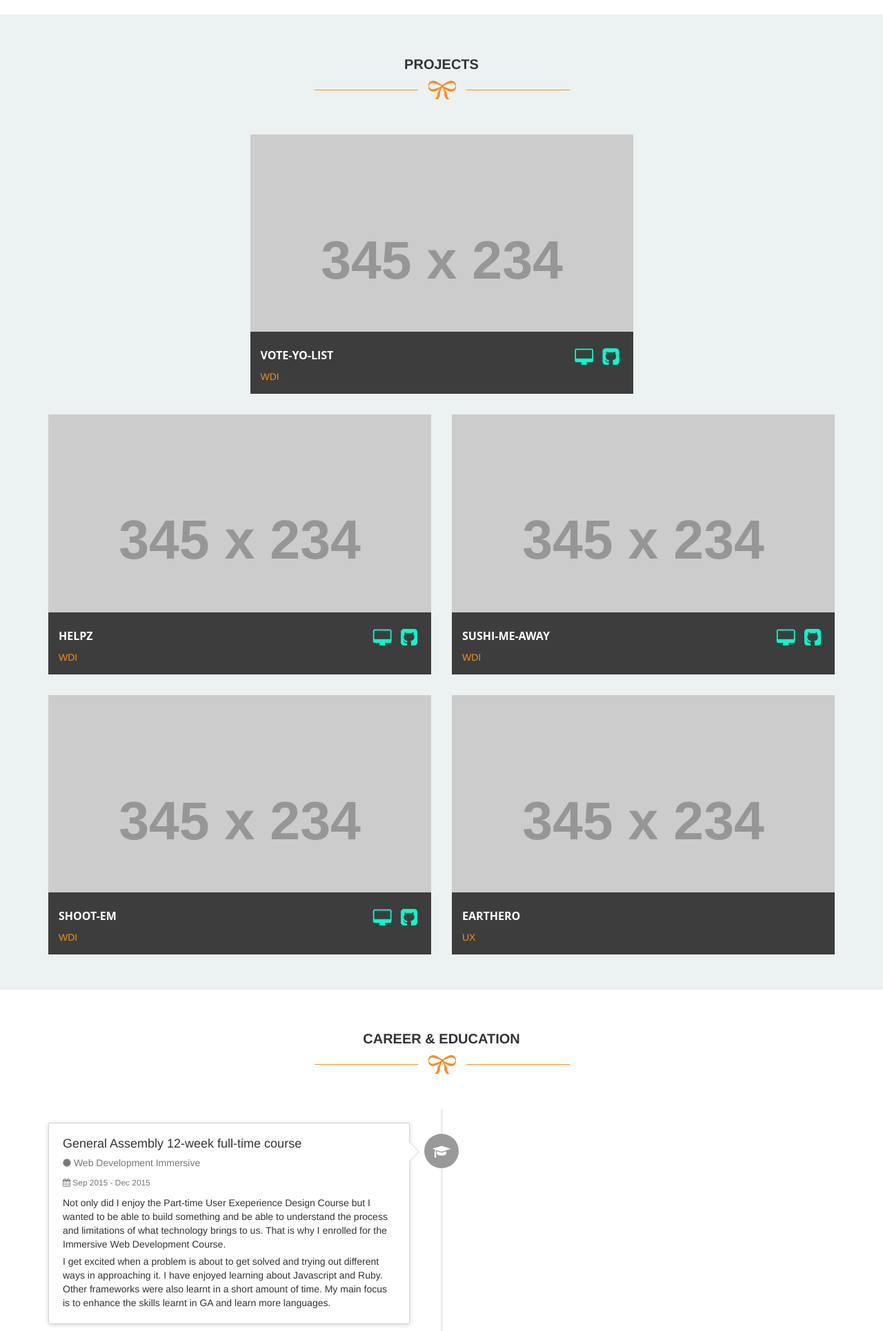
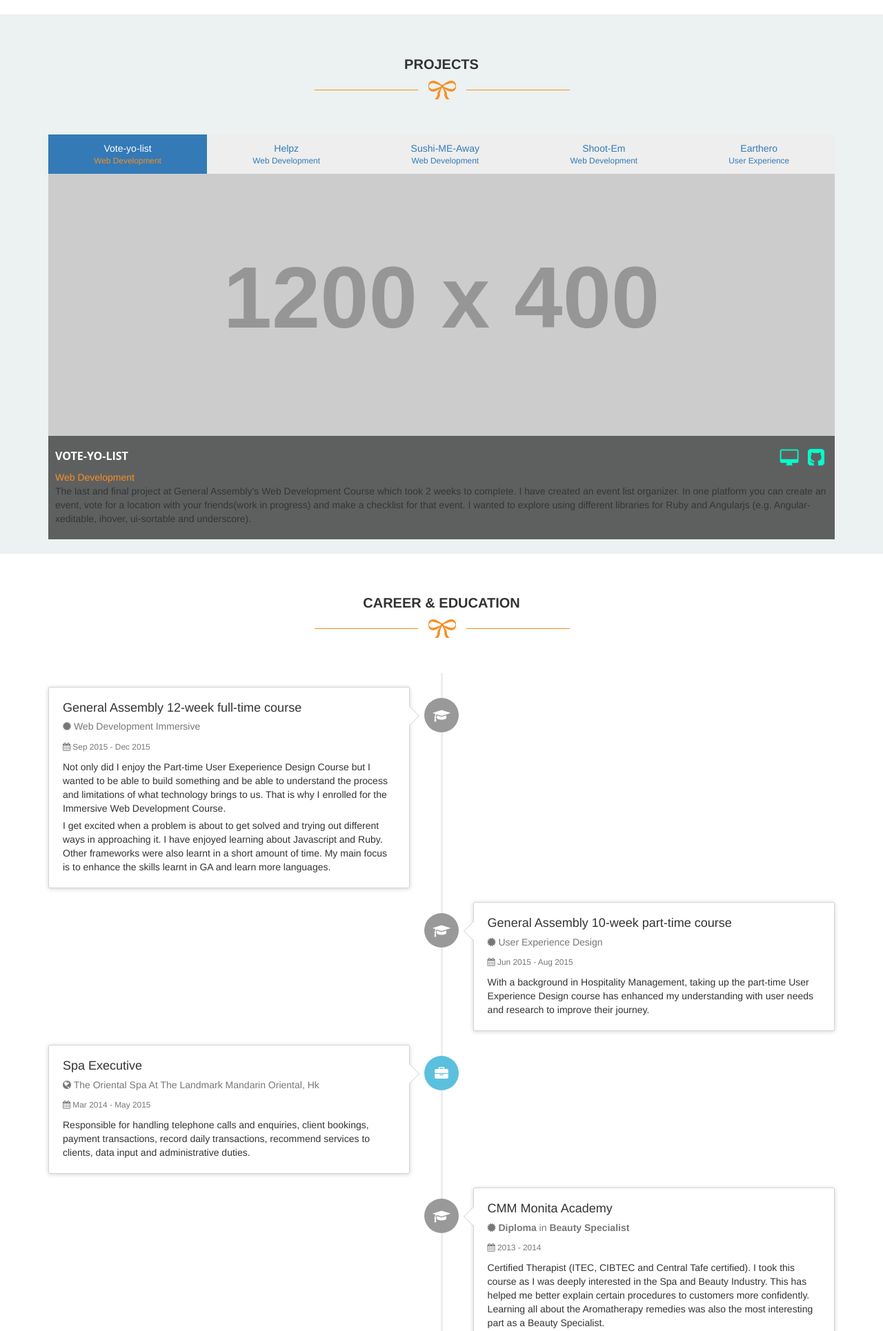
Before and after one commit to tonianner/tonianner.github.io, a PHP site: page /indexReal.html in a window 1280 px wide. Shown: the part 1401-3331 px from the top of the page at 69% size. Run offline with PHP 8.4, Linux system fonts and the light colour scheme; grey boxes labelled with a size stand in for pictures from a placeholder-image service; some libraries are stand-ins or nearby versions.

Commit message:
changed Projects to carousal style, fixed some indentations

```diff
--- a/assets/css/main.css
+++ b/assets/css/main.css
@@ -33,6 +33,56 @@ nav,
 #banner {
   font-family: 'Chewy', cursive;
 }
+
+/* Projects in Carousel style */
+
+#myCarousel .nav a small {
+  display:block;
+}
+#myCarousel .nav {
+  background:#eee;
+}
+#myCarousel .nav a {
+  border-radius:0px;
+}
+
+#myCarousel .nav li.active a small,
+.content-show span
+{
+  color: #f78e21;
+}
+
+.caption {
+  left: 0;
+  right: 0;
+  bottom: 0;
+  text-align: left;
+  padding: 10px;
+  background: rgba(0,0,0,0.6);
+  text-shadow: none;
+}
+
+
+.content-show a {
+  font-family: 'Open Sans', sans-serif;
+  font-size: 16px;
+  font-weight: 700;
+  color: #fff;
+  text-transform: uppercase;
+}
+
+.content-show a i{
+  color: #00ffcc;
+  padding-right: 5px;
+  font-size: 25px;
+}
+
+.content-show a:first-child i{
+  margin-top: -2px;
+  font-size: 28px;
+  }
+
+/* End Projects*/
 
 
 /*-- Tags to be colored --*/
--- a/assets/js/main.js
+++ b/assets/js/main.js
@@ -14,4 +14,29 @@ $(document).ready(function() {
   window.addEventListener("hashchange", shiftWindow);
   function load() { if (window.location.hash) shiftWindow(); }
 
+  // Carousel style for Projects
+  // http://bootsnipp.com/snippets/featured/tabbed-slider-carousel
+  $('#myCarousel').carousel({
+    interval: 5000
+  });
+
+  var clickEvent = false;
+  $('#myCarousel').on('click', '.nav a', function() {
+      clickEvent = true;
+      $('.nav li').removeClass('active');
+      $(this).parent().addClass('active');
+  }).on('slid.bs.carousel', function(e) {
+    if(!clickEvent) {
+      var count = $('.nav').children().length -1;
+      var current = $('.nav li.active');
+      current.removeClass('active').next().addClass('active');
+      var id = parseInt(current.data('slide-to'));
+      if(count == id) {
+        $('.nav li').first().addClass('active');
+      }
+    }
+    clickEvent = false;
+  });
+
+
 });
--- a/indexReal.html
+++ b/indexReal.html
@@ -80,7 +80,7 @@ http://www.templatemo.com/free-website-templates/417-grill
     </div>
   </header>
 
-  <div class="container" id="about">
+  <section class="container" id="about">
     <div class="row">
       <div class="col-md-12">
         <div class="heading-section">
@@ -99,7 +99,7 @@ http://www.templatemo.com/free-website-templates/417-grill
         </blockquote>
       </center>
 
-      <div class="container col-sm-8 col-sm-offset-2 text-justify">
+      <article class="container col-sm-8 col-sm-offset-2 text-justify">
         <p>A full-stack web developer that graduated from General Assembly's Web Development Immersive program in HKSAR and a background with user experience, hospitality and the beauty industry. I joined GA since I wanted to have career change and what better way to change than joining the Intensive 12 week Web Development course. I enjoy learning and I enjoy being able to create a product with code.</p>
 
         <p>When I'm not coding, I enjoy watching re-runs of Friends or any comedy act or cooking shows on YouTube.</p>
@@ -147,16 +147,14 @@ http://www.templatemo.com/free-website-templates/417-grill
             </tr>
           </tbody>
         </table>
-
-      </div>
-    </div>
-  </div>
-
+      </article>
+    </div> <!-- end row -->
+  </section> <!-- end container -->
 
   <!-- Latest Projects -->
   <section id="projects" class="section-project">
     <hr>
-    <div class="container">
+
     <div class="row">
       <div class="col-md-12">
         <div class="heading-section">
@@ -165,98 +163,90 @@ http://www.templatemo.com/free-website-templates/417-grill
         </div>
       </div>
     </div>
-      <div class="row">
-        <div class="col-md-6 col-md-offset-3">
-          <div class="project-post">
-            <div class="project-thumb">
-              <img src="http://placehold.it/345x234" alt="" />
-            </div>
-            <div class="project-content">
+
+    <!-- http://bootsnipp.com/snippets/featured/tabbed-slider-carousel -->
+    <!-- or http://sevenx.de/demo/bootstrap-carousel/#.Vou4opN96t8 -->
+    <article class="container">
+      <div id="myCarousel" class="carousel slide" data-ride="carousel">
+        <ul class="nav nav-pills nav-justified" id="carousel-menu">
+          <li data-target="#myCarousel" data-slide-to="0" class="active"><a href="#">Vote-yo-list<small>Web Development</small></a></li>
+          <li data-target="#myCarousel" data-slide-to="1"><a href="#">Helpz<small>Web Development</small></a></li>
+          <li data-target="#myCarousel" data-slide-to="2"><a href="#">Sushi-ME-Away<small>Web Development</small></a></li>
+          <li data-target="#myCarousel" data-slide-to="3"><a href="#">Shoot-Em<small>Web Development</small></a></li>
+          <li data-target="#myCarousel" data-slide-to="4"><a href="#">Earthero<small>User Experience</small></a></li>
+        </ul>
+        <!-- Wrapper for slides -->
+        <div class="carousel-inner">
+
+          <div class="item active">
+            <img src="http://placehold.it/1200x400/cccccc/ffffff">
+             <div class="caption">
               <div class="content-show">
                 <a href="https://github.com/tonianner/vote-yo-list.git" target="_blank"><i class="fa fa-github-square pull-right"></i></a>
                 <a href="https://vote-yo-list.herokuapp.com/#/" target="_blank"><i class="fa fa-desktop pull-right"></i></a>
                 <h4><a href="single-post.html">Vote-yo-list</a></h4>
-                <span>WDI</span>
+                <span>Web Development</span>
               </div>
-              <div class="content-hide">
               <p> The last and final project at General Assembly's Web Development Course which took 2 weeks to complete. I have created an event list organizer. In one platform you can create an event, vote for a location with your friends(work in progress) and make a checklist for that event. I wanted to explore using different libraries for Ruby and Angularjs (e.g. Angular-xeditable, ihover, ui-sortable and underscore).</p>
+            </div>
+          </div><!-- End Item -->
 
-              </div>
-            </div>
-          </div>
-        </div>
-        <div class="col-md-6">
-          <div class="project-post">
-            <div class="project-thumb">
-              <img src="http://placehold.it/345x234" alt="" />
-            </div>
-            <div class="project-content">
+           <div class="item">
+            <img src="http://placehold.it/1200x400/999999/cccccc">
+             <div class="caption">
               <div class="content-show">
                 <a href="https://github.com/tonianner/helpz.git" target="_blank"><i class="fa fa-github-square pull-right"></i></a>
                 <a href="https://super-helpz.herokuapp.com/" target="_blank"><i class="fa fa-desktop pull-right"></i></a>
                 <h4><a href="single-post.html">Helpz</a></h4>
-                <span>WDI</span>
+                <span>Web Development/span>
               </div>
-              <div class="content-hide">
               <p>Helpz is a place where people who love what they do helpz you get things done at an unbeatable value. I was inspired by fiverr.com for this project, so this is a scalled down replica version which took 1 week to finish. We focused more on using Ajax to get information from the API. The site is still a work in progress.</p>
             </div>
-            </div>
-          </div>
-        </div>
-        <div class="col-md-6">
-          <div class="project-post">
-            <div class="project-thumb">
-              <img src="http://placehold.it/345x234" alt="" />
-            </div>
-            <div class="project-content">
+          </div><!-- End Item -->
+
+          <div class="item">
+            <img src="http://placehold.it/1200x400/dddddd/333333">
+             <div class="caption">
               <div class="content-show">
                 <a href="https://github.com/wdi-hk-9/Project-SushiMeAway.git" target="_blank"><i class="fa fa-github-square pull-right"></i></a>
                 <a href="https://sushi-me-away.herokuapp.com/" target="_blank"><i class="fa fa-desktop pull-right"></i></a>
                 <h4><a href="single-post.html">Sushi-ME-Away</a></h4>
-                <span>WDI</span>
+                <span>Web Development</span>
               </div>
-              <div class="content-hide">
               <p>This is a directory that one day, will be populated with all the take-out sushi stores in Hong Kong. I learned how to connect the back-end data to be viewed at the front-end. Routing different views and CSS/Bootsrap techniques which was completed in about 1 weeks time. I was partnered up with <a href="https://hk.linkedin.com/in/jackywhlee">Jacky Lee</a> for this 1 week project.</p>
+
             </div>
-            </div>
-          </div>
-        </div>
-        <div class="col-md-6">
-          <div class="project-post">
-            <div class="project-thumb">
-              <img src="http://placehold.it/345x234" alt="" />
-            </div>
-            <div class="project-content">
+          </div><!-- End Item -->
+
+          <div class="item">
+            <img src="http://placehold.it/1200x400/999999/cccccc">
+             <div class="caption">
               <div class="content-show">
                 <a href="https://github.com/tonianner/shoot-Em.git" target="_blank"><i class="fa fa-github-square pull-right"></i></a>
                 <a href="http://wdi-hk-9.github.io/shoot-Em/" target="_blank"><i class="fa fa-desktop pull-right"></i></a>
                 <h4><a href="single-post.html">Shoot-Em</a></h4>
-                <span>WDI</span>
+                <span>Web Development</span>
               </div>
-              <div class="content-hide">
+              <p>As the 1st project in General Assembly's Web Development Course, I have created a web-based 2D Shooting Game created purely using jQuery, javascript, HTML and CSS that was completed within a week. I learned how to use jQuery animation and how each element is positioned on the screen.</p>
+
+            </div>
+          </div><!-- End Item -->
+
+         <div class="item">
+            <img src="http://placehold.it/1200x400/dddddd/333333">
+            <div class="caption">
+              <div class="content-show">
+                <a href="" target="_blank"><i class="fa fa-github-square pull-right"></i></a>
+                <a href="" target="_blank"><i class="fa fa-desktop pull-right"></i></a>
+                <h4><a href="single-post.html">Shoot-Em</a></h4>
+                <span>Web Development</span>
+              </div>
               <p>As the 1st project in General Assembly's Web Development Course, I have created a web-based 2D Shooting Game created purely using jQuery, javascript, HTML and CSS that was completed within a week. I learned how to use jQuery animation and how each element is positioned on the screen.</p>
             </div>
           </div>
-          </div>
-        </div>
-        <div class="col-md-6">
-          <div class="project-post">
-            <div class="project-thumb">
-              <img src="http://placehold.it/345x234" alt="" />
-            </div>
-            <div class="project-content">
-              <div class="content-show">
-                <h4><a href="single-post.html">Earthero</a></h4>
-                <span>UX</span>
-              </div>
-              <div class="content-hide">
-                <p>Short summary of this app</p>
-              </div>
-            </div>
-          </div>
-        </div>
-      </div>
-    </div>
+        </div><!-- End Carousel Inner -->
+      </div><!-- End Carousel -->
+    </article>
     <hr>
   </section>
   <!-- End Latest Projects -->
@@ -289,6 +279,7 @@ http://www.templatemo.com/free-website-templates/417-grill
             </div>
           </div>
         </li>
+
         <li class="timeline-inverted">
           <div class="timeline-badge"><i class="glyphicon fa fa-graduation-cap"></i></div>
           <div class="timeline-panel">
@@ -302,6 +293,7 @@ http://www.templatemo.com/free-website-templates/417-grill
             </div>
           </div>
         </li>
+
         <li>
           <div class="timeline-badge info"><i class="glyphicon fa fa-briefcase"></i></div>
           <div class="timeline-panel">
@@ -315,6 +307,7 @@ http://www.templatemo.com/free-website-templates/417-grill
             </div>
           </div>
         </li>
+
         <li class="timeline-inverted">
           <div class="timeline-badge"><i class="glyphicon fa fa-graduation-cap"></i></div>
           <div class="timeline-panel">
@@ -328,6 +321,7 @@ http://www.templatemo.com/free-website-templates/417-grill
             </div>
           </div>
         </li>
+
         <li>
           <div class="timeline-badge info"><i class="glyphicon fa fa-briefcase"></i></div>
           <div class="timeline-panel">
@@ -341,6 +335,7 @@ http://www.templatemo.com/free-website-templates/417-grill
             </div>
           </div>
         </li>
+
         <li class="timeline-inverted">
           <div class="timeline-badge info"><i class="glyphicon fa fa-briefcase"></i></div>
           <div class="timeline-panel">
@@ -355,6 +350,7 @@ http://www.templatemo.com/free-website-templates/417-grill
             </div>
           </div>
         </li>
+
         <li>
           <div class="timeline-badge"><i class="glyphicon fa fa-graduation-cap"></i></div>
           <div class="timeline-panel">
@@ -368,6 +364,7 @@ http://www.templatemo.com/free-website-templates/417-grill
             </div>
           </div>
         </li>
+
         <li class="timeline-inverted">
           <div class="timeline-badge"><i class="glyphicon fa fa-graduation-cap"></i></div>
           <div class="timeline-panel">
@@ -390,7 +387,6 @@ http://www.templatemo.com/free-website-templates/417-grill
     <h2>Contact</h2>
     <p>tonianne(dot)romero(at)gmail(dot)com </p>
 
-    <div>
     <a href="mailto:tonianne.romero@gmail.com?Subject=Hello%20Toni" target="_top">
       <span class="fa-stack fa-2x">
         <i class="fa fa-circle fa-stack-2x" style="color: #da83ae;"></i>
@@ -418,7 +414,7 @@ http://www.templatemo.com/free-website-templates/417-grill
         <i class="fa fa-user fa-stack-1x fa-inverse"></i>
       </span>
     </a>
-    </div>
+
     <p>
       <span> Design Inspiration: <a rel="nofollow" href="http://www.templatemo.com" target="_blank"><span class="blue">template</span><span class="green">mo</span></a></span>
     </p>
```
Lines whose indentation alone changed are shown as unchanged.
